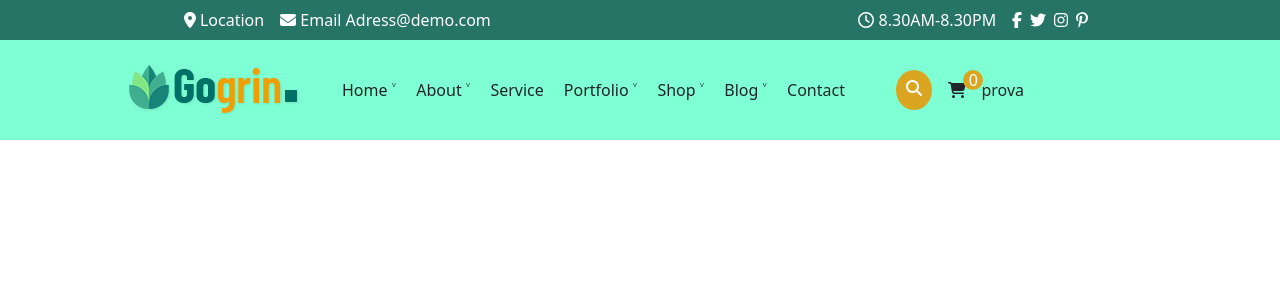
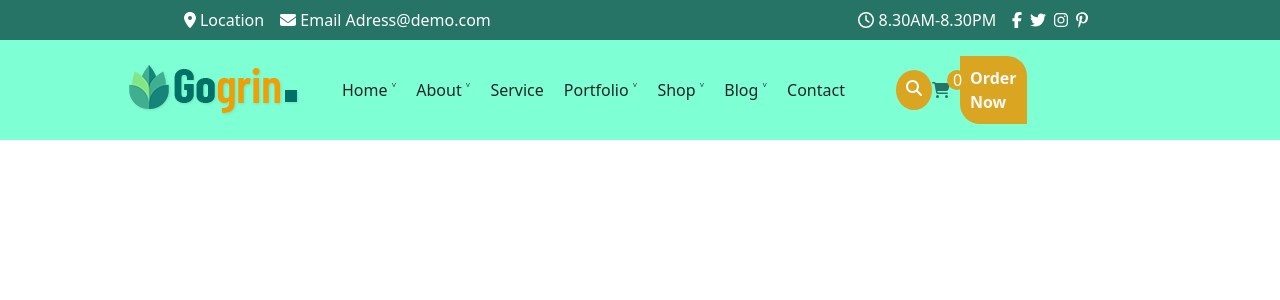
Before and after one commit to Ericdid/proj-html-vuejs, a Vue app: page / in a window 1280 px wide. Shown: the top 300 px of the page. Built offline with nearby package versions, Linux system fonts and the light colour scheme.

Commit message:
add.header(done)

```diff
--- a/src/components/appHeader.vue
+++ b/src/components/appHeader.vue
@@ -32,7 +32,7 @@ export default {};
   </div>
   <!-- this is the header with navigation bar and shopping data -->
   <div class="header-bottom d-flex align-items-center">
-    <!-- left header with logo and navbar -->
+    <!-- left side of header with logo and navbar -->
     <div class="left-bt-menu d-flex">
       <img src="../assets/img/logo.png" alt="" />
       <div class="d-flex">
@@ -92,22 +92,26 @@ export default {};
         </ul>
       </div>
     </div>
+    <!-- right side of header with search and shop -->
     <div
       class="right-bt-menu d-flex justify-content-between align-items-center"
     >
+      <!-- this is the search button -->
       <div class="g-circled">
         <font-awesome-icon
           icon="fa-solid fa-magnifying-glass"
           class="g-circled"
         />
       </div>
-      <div class="shop-nav">
-        <font-awesome-icon icon="fa-solid fa-cart-shopping" />
+      <!-- this is the "shopping cart" " -->
+      <div class="shop-nav ms-style">
+        <font-awesome-icon icon="fa-solid fa-cart-shopping ms-style" />
         <div class="shop-circle g-circled">
           <span class="shop-number">0</span>
         </div>
       </div>
-      <div>prova</div>
+      <!-- there is the button -->
+      <div class="button"><strong>Order Now</strong></div>
     </div>
   </div>
 </template>
@@ -170,6 +174,9 @@ export default {};
       border-radius: 50%;
     }
     // this is the shop icon
+    .ms-style {
+      color: rgb(37, 116, 102);
+    }
     .shop-nav {
       position: relative;
       .shop-circle {
@@ -187,6 +194,14 @@ export default {};
         }
       }
     }
+    // this is the button
+    .button {
+      background-color: goldenrod;
+      color: #f9f9f9;
+      padding: 10px;
+      margin-left: 10px;
+      border-radius: 0 20px;
+    }
   }
 }
 </style>
```
